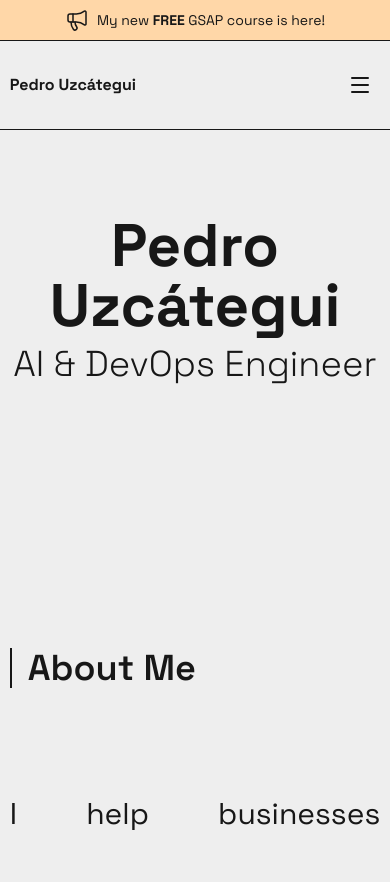
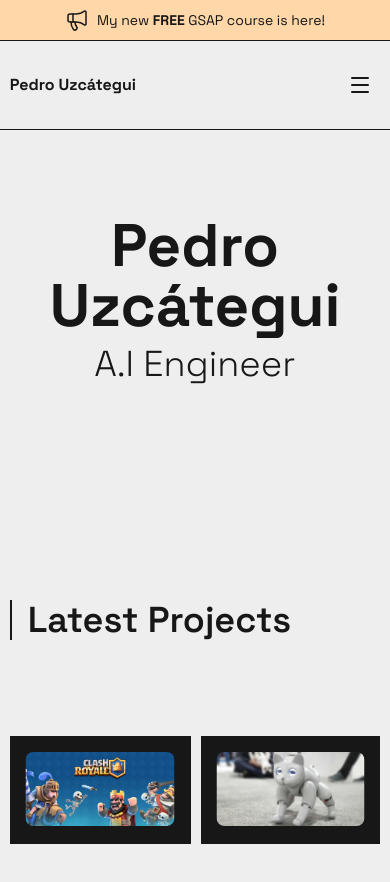
Before and after one commit to pedrouzcategui/pedrouzcateguiv1, a Next.js app: page / in a window 390 px wide. Shown: the top 882 px of the page. Built offline with nearby package versions, Linux system fonts and the light colour scheme.

Commit message:
Add Project Links and Menu Links

```diff
--- a/package.json
+++ b/package.json
@@ -24,7 +24,8 @@
     "rehype-sanitize": "^6.0.0",
     "remark-gfm": "^4.0.1",
     "remark-math": "^6.0.0",
-    "remark-prism": "^1.3.6"
+    "remark-prism": "^1.3.6",
+    "swiper": "^12.0.3"
   },
   "devDependencies": {
     "@tailwindcss/postcss": "^4",
--- a/src/app/globals.css
+++ b/src/app/globals.css
@@ -3,6 +3,19 @@
 :root {
   --background: #ffffff;
   --foreground: #171717;
+  --accent: #ffd7a8;
+}
+
+::selection {
+  background: var(--accent);
+  color: black;
+  text-shadow: none;
+}
+
+::-moz-selection {
+  background: var(--accent);
+  color: black;
+  text-shadow: none;
 }
 
 @theme inline {
--- a/src/app/layout.tsx
+++ b/src/app/layout.tsx
@@ -24,8 +24,8 @@ export default function RootLayout({
     <html lang="en">
       <body className={`${spaceGrotesk.className} `}>
         <Navbar />
-        <div className="h-full bg-primary">{children}</div>
-        <Footer />
+        <div className="min-h-screen h-full bg-primary">{children}</div>
+        {/* <Footer /> */}
       </body>
     </html>
   );
--- a/src/app/page.tsx
+++ b/src/app/page.tsx
@@ -10,8 +10,8 @@ const App = () => {
       <div id="smooth-content">
         <div className="w-[95%] mx-auto">
           <Hero />
-          <About />
           <Projects />
+          {/* <About /> */}
           <JobsExperience />
         </div>
       </div>
--- /dev/null
+++ b/src/app/projects/[project]/page.tsx
@@ -0,0 +1,12 @@
+import SectionLabel from "@/components/SectionLabel";
+
+export default function Page() {
+  return (
+    <div>
+      <SectionLabel>Project</SectionLabel>
+      <SectionLabel>Project</SectionLabel>
+      <SectionLabel>Project</SectionLabel>
+      <SectionLabel>Project</SectionLabel>
+    </div>
+  );
+}
--- a/src/components/About.tsx
+++ b/src/components/About.tsx
@@ -7,8 +7,8 @@ export default function About() {
         <SectionLabel>About Me</SectionLabel>
         <div className="text-justify md:text-left lg:w-4/5">
           <p className="text-3xl/15 lg:text-6xl/20 text-secondary">
-            I help businesses transform through software, A.I and systems
-            re-design, saving them tens of thousands of dollars (and time).
+            <br />I make things, <br /> they don't work, <br /> I fix them,{" "}
+            <br /> they work.
           </p>
         </div>
       </div>
--- a/src/components/Hero.tsx
+++ b/src/components/Hero.tsx
@@ -18,7 +18,7 @@ const Hero = () => {
       <h1 className="text-6xl lg:text-8xl xl:text-[10rem] font-bold">
         Pedro Uzcátegui
       </h1>
-      <h2 className="text-4xl font-light mt-2">AI & DevOps Engineer</h2>
+      <h2 className="text-4xl font-light mt-2">A.I Engineer</h2>
     </header>
   );
 };
--- a/src/components/JobsTimeline.tsx
+++ b/src/components/JobsTimeline.tsx
@@ -163,7 +163,7 @@ export const JobsExperience = () => {
           ease: "power4.out",
           scrollTrigger: {
             trigger: item, // Each item is its own trigger
-            start: "top 60%", // Starts when the top of the item hits 85% of viewport
+            start: "top 85%", // Starts when the top of the item hits 85% of viewport
             // toggleActions: "play reverse play reverse",
           },
         });
--- a/src/components/Navbar.tsx
+++ b/src/components/Navbar.tsx
@@ -1,34 +1,55 @@
 "use client";
 import clsx from "clsx";
-import { type LucideIcon, Menu, SquareArrowOutUpRight, X } from "lucide-react";
+import {
+  GithubIcon,
+  type LucideIcon,
+  MailIcon,
+  Menu,
+  SquareArrowOutUpRight,
+  X,
+  YoutubeIcon,
+} from "lucide-react";
 import Link from "next/link";
 import Announcement from "./Announcement";
 import { Dispatch, SetStateAction, useState } from "react";
 
 type MenuItem = {
   link: string;
-  content: string;
+  content?: string;
   Icon?: LucideIcon;
   is_button?: boolean;
 };
 
 const MENU_ITEMS: MenuItem[] = [
   {
-    content: "Home",
-    link: "/",
-  },
-  {
     content: "Blog",
     link: "/blog",
   },
+  // {
+  //   content: "Case Studies",
+  //   link: "/case-studies",
+  // },
   {
-    content: "Case Studies",
-    link: "/case-studies",
+    content: "Resume",
+    link: "/pedro-uzcategui-resume.pdf",
+    Icon: SquareArrowOutUpRight,
   },
   {
-    content: "See Resume",
-    link: "/pedro-uzcategui-resume.pdf",
-    Icon: SquareArrowOutUpRight,
+    // content: "Github",
+    link: "https://github.com/pedrouzcategui",
+    Icon: GithubIcon,
+    is_button: true,
+  },
+  {
+    // content: "Github",
+    link: "https://www.youtube.com/@rowancodes",
+    Icon: YoutubeIcon,
+    is_button: true,
+  },
+  {
+    // content: "Github",
+    link: "mailto:hi@pedrouzcategui.com",
+    Icon: MailIcon,
     is_button: true,
   },
 ];
@@ -45,7 +66,9 @@ const Navbar = () => {
         </Announcement>
 
         <div className="w-[95%] mx-auto py-6 flex justify-between items-center">
-          <p className="font-bold">Pedro Uzcátegui</p>
+          <Link href={"/"} className="font-bold">
+            Pedro Uzcátegui
+          </Link>
 
           {/* Desktop Menu */}
           <div className="hidden md:flex">
@@ -76,13 +99,13 @@ type MenuItemsProps = {
 
 const MenuItems = ({ setIsOpen, isMobile = false }: MenuItemsProps) => {
   return (
-    <div className={isMobile ? "flex flex-col gap-6" : "flex gap-12"}>
+    <div className={isMobile ? "flex flex-col gap-6" : "flex gap-6"}>
       {MENU_ITEMS.map(({ link, Icon, content, is_button }, i) => (
         <Link
           key={`menu-item-${i}`}
           className={clsx(
             "flex items-center gap-2 transition-colors hover:text-opacity-80",
-            is_button && "bg-secondary text-primary rounded-4xl px-4 py-1 w-fit"
+            is_button && "bg-secondary text-primary rounded-4xl p-2 w-fit"
           )}
           href={link}
           onClick={() => setIsOpen(false)}
--- a/src/components/ProjectCard.tsx
+++ b/src/components/ProjectCard.tsx
@@ -1,12 +1,22 @@
+import Link from "next/link";
+
 export type ProjectCardProps = {
   title: string;
   image: string;
+  href: string;
   tags: string[];
   category: string;
 };
 
-const ProjectCard = ({ title, image, tags, category }: ProjectCardProps) => {
+const ProjectCard = ({
+  title,
+  image,
+  href,
+  tags,
+  category,
+}: ProjectCardProps) => {
   return (
+    <Link href={href}>
       <div className="flex flex-col w-full group cursor-pointer bg-secondary p-4">
         {/* Image Container */}
         <div className="overflow-hidden bg-gray-900 aspect-6/3 rounded-lg">
@@ -41,6 +51,7 @@ const ProjectCard = ({ title, image, tags, category }: ProjectCardProps) => {
           </div>
         </div>
       </div>
+    </Link>
   );
 };
 
--- a/src/components/Projects.tsx
+++ b/src/components/Projects.tsx
@@ -1,23 +1,29 @@
+"use client";
 import ProjectCard, { ProjectCardProps } from "@/components/ProjectCard";
 import SectionLabel from "./SectionLabel";
+import { Swiper, SwiperSlide } from "swiper/react";
+import { Autoplay } from "swiper/modules";
+import "swiper/css";
 
 const projects: ProjectCardProps[] = [
-  // {
-  //   title: "Finance Manager",
-  //   image: "kwik-finance-manager.png",
-  //   tags: [
-  //     "Docker",
-  //     "Laravel",
-  //     "ShadCN",
-  //     "React.js",
-  //     "Inertia.js",
-  //     "Tailwind.css",
-  //   ],
-  //   category: "Full Stack Web Development",
-  // },
+  {
+    title: "Finance Manager",
+    image: "kwik-finance-manager.png",
+    href: "/projects/project",
+    tags: [
+      "Docker",
+      "Laravel",
+      "ShadCN",
+      "React.js",
+      "Inertia.js",
+      "Tailwind.css",
+    ],
+    category: "Full Stack Web Development",
+  },
   {
     title: "Clash Royale A.I Agent",
     image: "clash-royale-automation.webp",
+    href: "/projects/project",
     tags: ["Python", "Android", "Tensorflow", "Pandas", "OpenCV"],
     category: "A.I Automation",
   },
@@ -30,6 +36,7 @@ const projects: ProjectCardProps[] = [
   {
     title: "Meowy",
     image: "cat-robot.webp",
+    href: "/projects/project",
     tags: ["Linux", "Arduino", "C++", "Blender"],
     category: "Hardware Programming & 3D Design",
   },
@@ -37,14 +44,38 @@ const projects: ProjectCardProps[] = [
 
 const Projects = () => {
   return (
-    <section id="projects" className="py-12 md:py-16">
+    <>
       <SectionLabel>Latest Projects</SectionLabel>
-      <div className="grid md:grid-cols-2 gap-2">
+      <Swiper
+        modules={[Autoplay]}
+        loop
+        slidesPerView={2}
+        spaceBetween={10}
+        autoplay={{
+          delay: 2500,
+          disableOnInteraction: false,
+        }}
+        speed={300}
+        breakpoints={{
+          480: {
+            slidesPerView: 1,
+            spaceBetween: 30,
+          },
+          640: {
+            slidesPerView: 2,
+            spaceBetween: 20,
+          },
+        }}
+        id="projects"
+        className="py-12 md:py-16"
+      >
         {projects.map((project, index) => (
-          <ProjectCard key={index} {...project} />
+          <SwiperSlide>
+            <ProjectCard key={index} {...project} />
+          </SwiperSlide>
         ))}
-      </div>
-    </section>
+      </Swiper>
+    </>
   );
 };
 
```
Also changed, not shown: 1 other file (tests, documents, lock files or other folders). Lines whose indentation alone changed are shown as unchanged.
